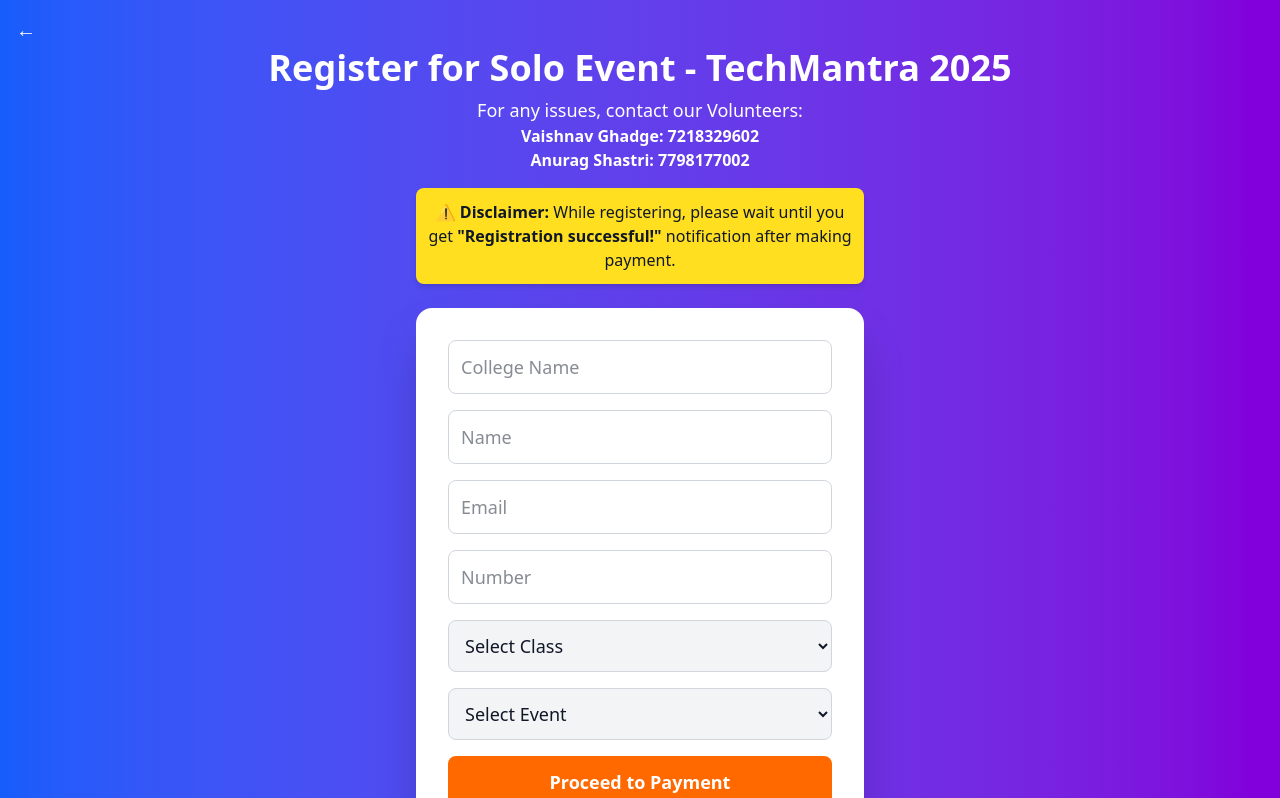
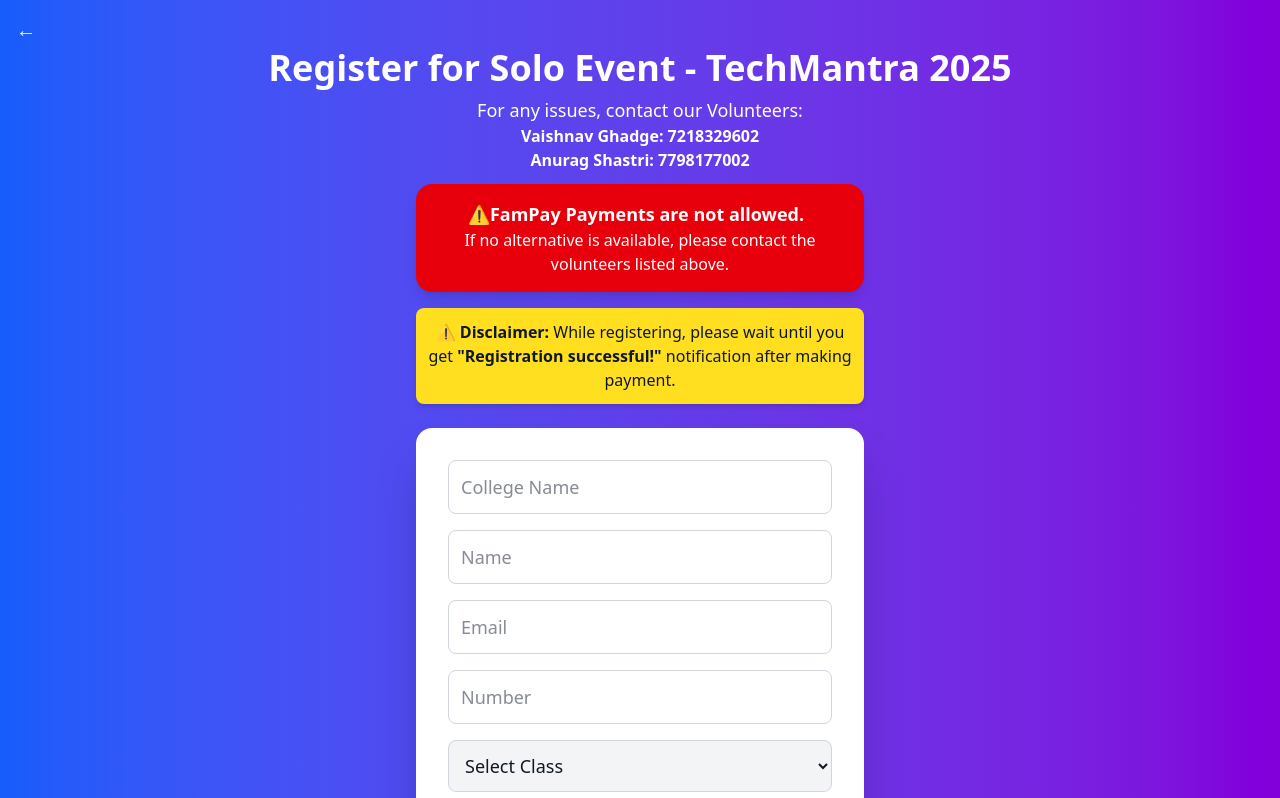
Before and after one commit to im-prathamesh-dev/TechMantraRegi, a React (Vite) app in the folder my-app/: page /SoloRegistration in a window 1280 px wide. Shown: the top 798 px of the page. Built offline with nearby package versions, Linux system fonts and the light colour scheme.

Commit message:
Changes made in Disclamer FamPay Payment

```diff
--- a/my-app/src/components/RegisterCard/SoloRegisterCard.jsx
+++ b/my-app/src/components/RegisterCard/SoloRegisterCard.jsx
@@ -129,9 +129,19 @@ const handleChanges = (e) => {
       <p className="text-md font-semibold">Anurag Shastri: 7798177002</p>
 
       {/* Disclaimer Message */}
+      <div className="  mt-3 bg-red-600 text-white p-4 rounded-2xl shadow-lg flex items-center justify-between max-w-md text-center">
+  <div className="flex flex-col items-center space-x-2">
+
+    <span className="text-lg font-semibold ">⚠️<b>FamPay </b> Payments are not allowed.</span>
+    <span>If no alternative is available, please contact the volunteers listed above.</span>
+  </div>
+</div>
   <div className="bg-yellow-300 text-gray-900 text-center p-3 mt-4 rounded-lg shadow-md w-full max-w-md">
     ⚠️ <strong>Disclaimer:</strong> While registering, please wait until you get <strong>"Registration successful!"</strong> notification after making payment.
+
   </div>
+
+
 
       {/* Form Container */}
       <div className="bg-white shadow-2xl rounded-2xl p-8 mt-6 w-full max-w-md text-gray-900">
```
Also changed, not shown: 1 other file (tests, documents, lock files or other folders).
